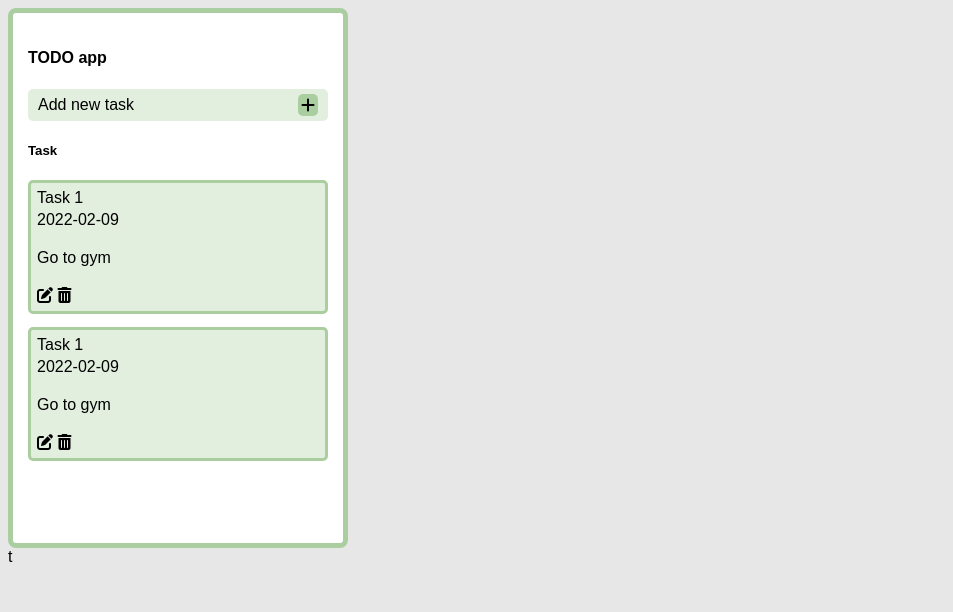
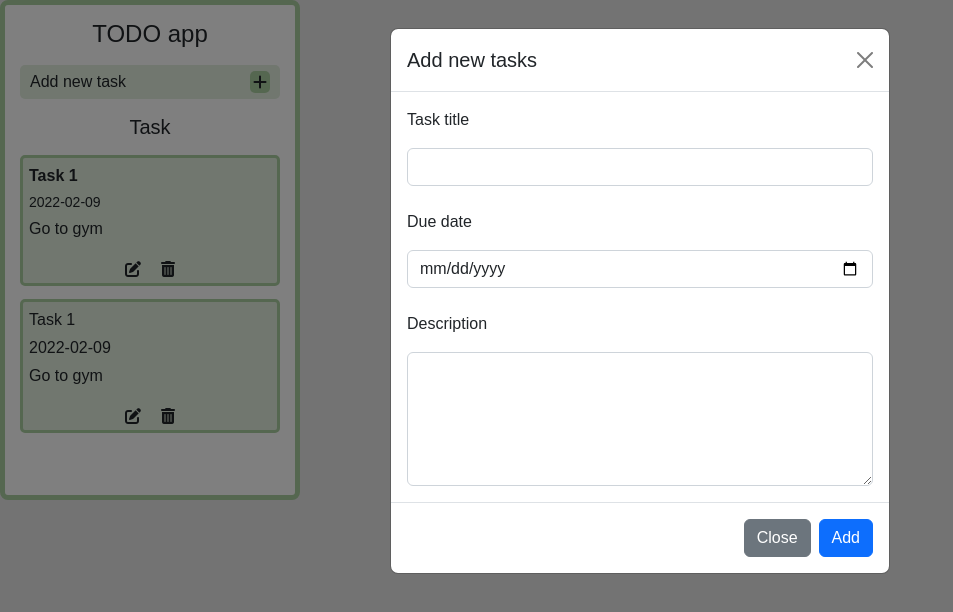
Before and after one commit to almat03/todo-app, a plain HTML site: page index.html in a window 1280 px wide. Both pictures are taken after a click on the element "Add new task". Shown: the whole page, without its empty margins (0-953 px from the left). Drawn offline with nearby package versions, Linux system fonts and the light colour scheme.

Commit message:
css complete

```diff
--- a/index.html
+++ b/index.html
@@ -4,6 +4,12 @@
     <meta charset="UTF-8" />
     <meta http-equiv="X-UA-Compatible" content="IE=edge" />
     <meta name="viewport" content="width=device-width, initial-scale=1.0" />
+    <link
+      href="https://cdn.jsdelivr.net/npm/bootstrap@5.2.0-beta1/dist/css/bootstrap.min.css"
+      rel="stylesheet"
+      integrity="sha384-0evHe/X+R7YkIZDRvuzKMRqM+OrBnVFBL6DOitfPri4tjfHxaWutUpFmBp4vmVor"
+      crossorigin="anonymous"
+    />
     <link
       rel="stylesheet"
       href="https://cdnjs.cloudflare.com/ajax/libs/font-awesome/6.1.1/css/all.min.css"
@@ -13,16 +19,66 @@
   </head>
   <body>
     <div class="app">
-      <h4>TODO app</h4>
-      <div id="addNew">
+      <h4 class="text-center mb-3">TODO app</h4>
+      <div id="addNew" data-bs-toggle="modal" data-bs-target="#form">
         <span>Add new task</span>
         <i class="fa-solid fa-plus"></i>
       </div>
-      <h5>Task</h5>
+      <h5 class="text-center my-3">Task</h5>
+
+      <!-- Modal -->
+      <form
+        class="modal fade"
+        id="form"
+        tabindex="-1"
+        aria-labelledby="exampleModalLabel"
+        aria-hidden="true"
+      >
+        <div class="modal-dialog">
+          <div class="modal-content">
+            <div class="modal-header">
+              <h5 class="modal-title" id="exampleModalLabel">Add new tasks</h5>
+              <button
+                type="button"
+                class="btn-close"
+                data-bs-dismiss="modal"
+                aria-label="Close"
+              ></button>
+            </div>
+            <div class="modal-body">
+              <p>Task title</p>
+              <input class="form-control" type="text" name="" id="textInput" />
+              <br />
+              <p>Due date</p>
+              <input class="form-control" type="date" name="" id="dateInput" />
+              <br />
+              <p>Description</p>
+              <textarea
+                class="form-control"
+                name=""
+                id="textarea"
+                cols="30"
+                rows="5"
+              ></textarea>
+            </div>
+            <div class="modal-footer">
+              <button
+                type="button"
+                class="btn btn-secondary"
+                data-bs-dismiss="modal"
+              >
+                Close
+              </button>
+              <button type="submit" class="btn btn-primary">Add</button>
+            </div>
+          </div>
+        </div>
+      </form>
+
       <div id="tasks">
         <div>
-          <span>Task 1</span>
-          <span>2022-02-09</span>
+          <span class="fw-bold">Task 1</span>
+          <span class="small secondary">2022-02-09</span>
           <p>Go to gym</p>
           <span class="options">
             <i class="fa-solid fa-pen-to-square"></i>
@@ -42,6 +98,10 @@
       </div>
     </div>
     <script src="main.js"></script>
+    <script
+      src="https://cdn.jsdelivr.net/npm/bootstrap@5.2.0-beta1/dist/js/bootstrap.bundle.min.js"
+      integrity="sha384-pprn3073KE6tl6bjs2QrFaJGz5/SUsLqktiwsUTF55Jfv3qYSDhgCecCxMW52nD2"
+      crossorigin="anonymous"
+    ></script>
   </body>
-  t
 </html>
--- a/style.css
+++ b/style.css
@@ -41,3 +41,13 @@ body {
   display: grid;
   gap: 4px;
 }
+
+.options {
+  justify-self: center;
+  display: flex;
+  gap: 20px;
+}
+
+.options i {
+  cursor: pointer;
+}
```
